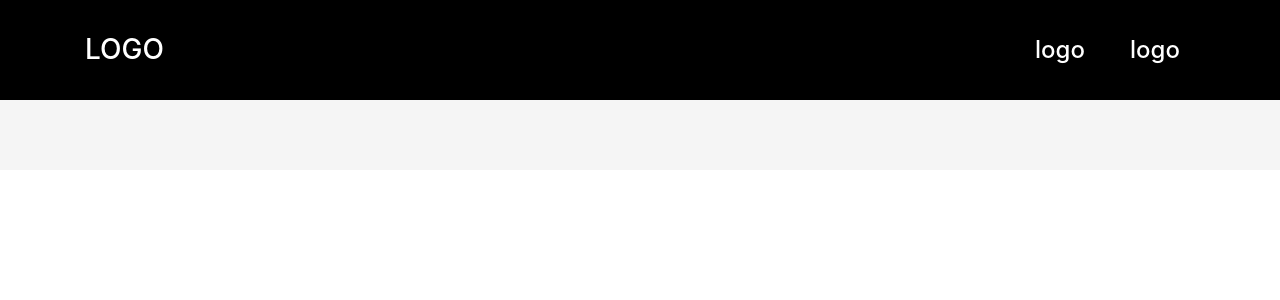
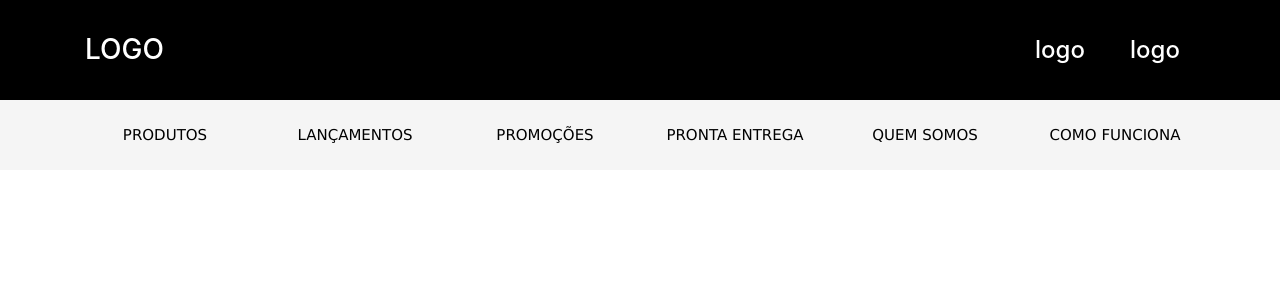
Before and after one commit to ph-honorato/stiloeu-frontend, an Angular app: page / in a window 1280 px wide. Shown: the top 300 px of the page. Built offline with nearby package versions, Linux system fonts and the light colour scheme.

Commit message:
Estilo na barra inferior

```diff
--- a/src/app/app.component.css
+++ b/src/app/app.component.css
@@ -0,0 +1,28 @@
+
+
+.toolbar-superior {
+    background-color: black;
+    height: 100px;
+}
+
+.toolbar-inferior {
+    background-color: whitesmoke;
+    height: 70px;
+}
+
+
+.opcao {
+    color: black;
+    margin: 0;
+    font-size: 15px;
+    font-family: Verdana, Geneva, Tahoma, sans-serif;
+    cursor: pointer;
+    text-align: center;
+}
+
+.opcao:hover {
+    color: rgb(12, 12, 12);
+    font-size: 17px;
+    transition-timing-function: ease-in-out;
+    transition-duration: 0.1s;
+}
--- a/src/app/app.component.html
+++ b/src/app/app.component.html
@@ -4,7 +4,9 @@
 <body>
 
 
-  <div class="container-fluid" style="background-color: black; height: 100px;">
+  <!-- TOOLBAR SUPERIOR -->
+
+  <div class="container-fluid toolbar-superior" >
 
     <div class="container" style="height: 100%;">
 
@@ -26,10 +28,45 @@
 
     </div>
 
-
   </div>
 
-  <div class="container-fluid" style="background-color: whitesmoke; height: 70px;">
+
+  <!-- TOOLBAR INFERIOR -->
+
+  <div class="container-fluid toolbar-inferior">
+
+    <div class="container" style="height: 100%;">
+
+      <div class="row align-items-center" style="height: 100%;">
+
+        <div class="col-2 mx-auto">
+          <p class="opcao">PRODUTOS</p>
+        </div>
+
+        <div class="col-2 mx-auto">
+          <p class="opcao">LANÇAMENTOS</p>
+        </div>
+
+        <div class="col-2 mx-auto">
+          <p class="opcao">PROMOÇÕES</p>
+        </div>
+
+        <div class="col-2 mx-auto">
+          <p class="opcao">PRONTA ENTREGA</p>
+        </div>
+
+        <div class="col-2 mx-auto">
+          <p class="opcao">QUEM SOMOS</p>
+        </div>
+
+        <div class="col-2 mx-auto">
+          <p class="opcao">COMO FUNCIONA</p>
+        </div>
+
+
+      </div>
+
+    </div>
 
   </div>
 
```
